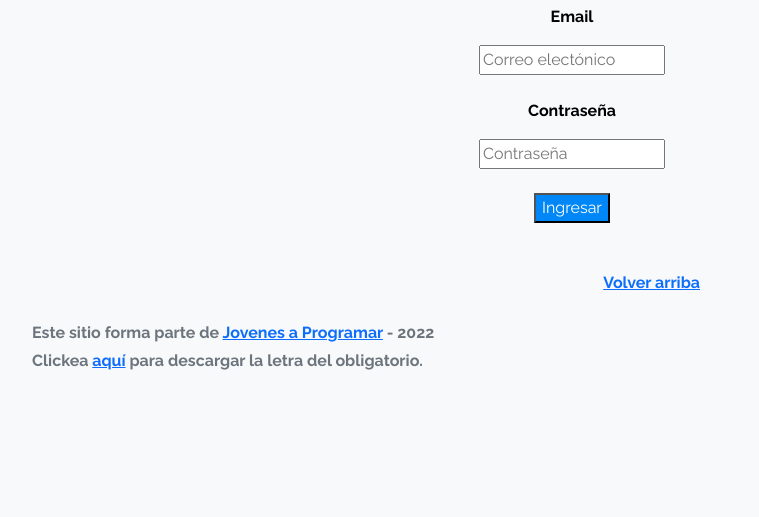
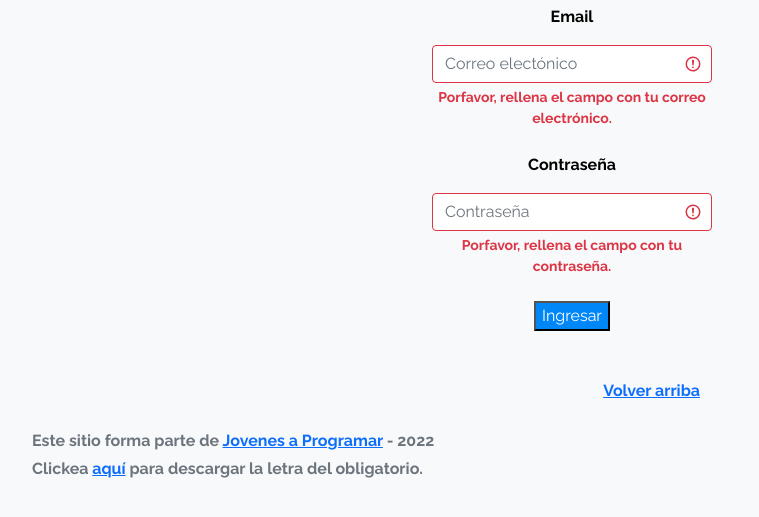
Before and after one commit to roma-script/Jap-proyecto.github.io, a plain HTML site: page login.html in a window 1280 px wide. Shown: the part 299-816 px from the top of the page, without its empty margins (68-827 px from the left). Drawn offline with Linux system fonts and the light colour scheme.

Commit message:
login con feedback

```diff
--- a/login.html
+++ b/login.html
@@ -22,19 +22,32 @@
 </div>
   <main id="main-holder">
     <h1 id="login-header">Inicio de sesión</h1>
-
-
+  </div>
+</div>
+  <form class="was-validated">
+    <div class="col-mb-3 position-relative">
       <p>Email</p>
-      <input type="text" name="usuario" id="usuario" class="login-form-field" placeholder="Correo electónico" required>
-      <br>
-      <br>
+     <input type="email" class="form-control" id="usuario" aria-describedby="validationTooltipUsernamePrepend" placeholder="Correo electónico" required>
+     <div id="gSignIn"></div>
+     <div class="invalid-feedback">
+        Porfavor, rellena el campo con tu correo electrónico.
+      </div>
+       </div>
+      </div>
+    </div>
+    <br>
+    <div class="col-mb-3 position-relative">
       <p>Contraseña</p>
-      <input type="password" name="contraseña" id="contraseña" class="login-form-field" placeholder="Contraseña" required>
-      <br>
-      <br>
+      <input type="password" class="form-control" id="contraseña" aria-describedby="validationTooltipUsernamePrepend" placeholder="Contraseña" required>
+      <div class="invalid-feedback">
+        Porfavor, rellena el campo con tu contraseña.
+    </div>
+  </div>
+  <br>
       <div id="submit">
         <input type="submit" value="Ingresar" id="login-form-submit" onsubmit="submit">
       </div>
+    </form>
 
   <footer class="text-muted">
     <div class="container">
```
